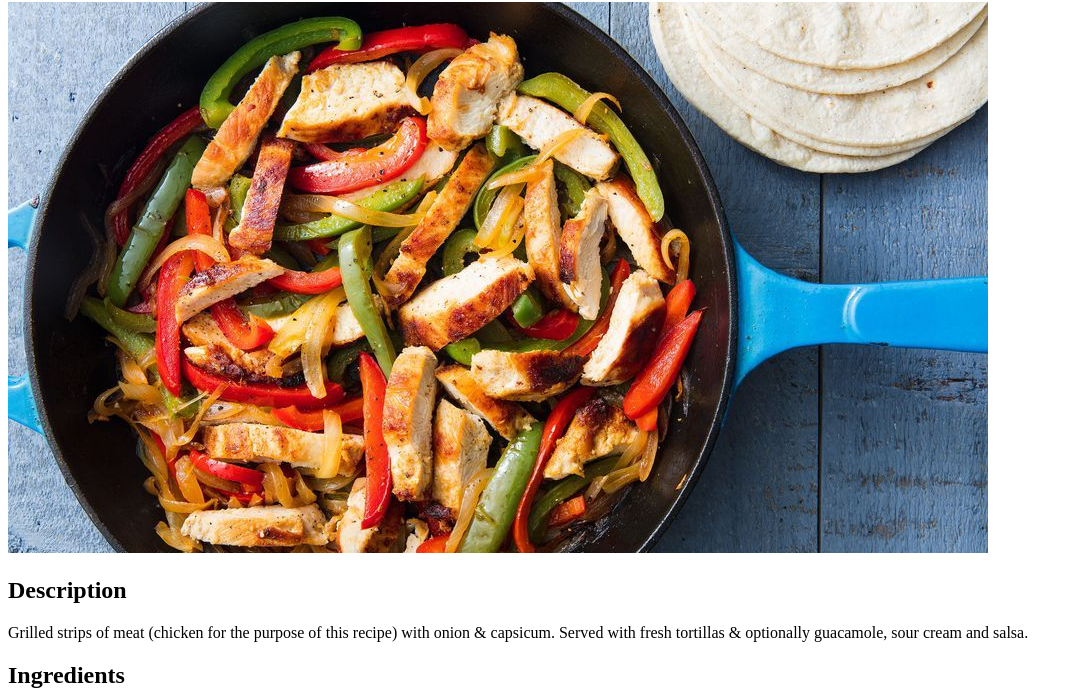
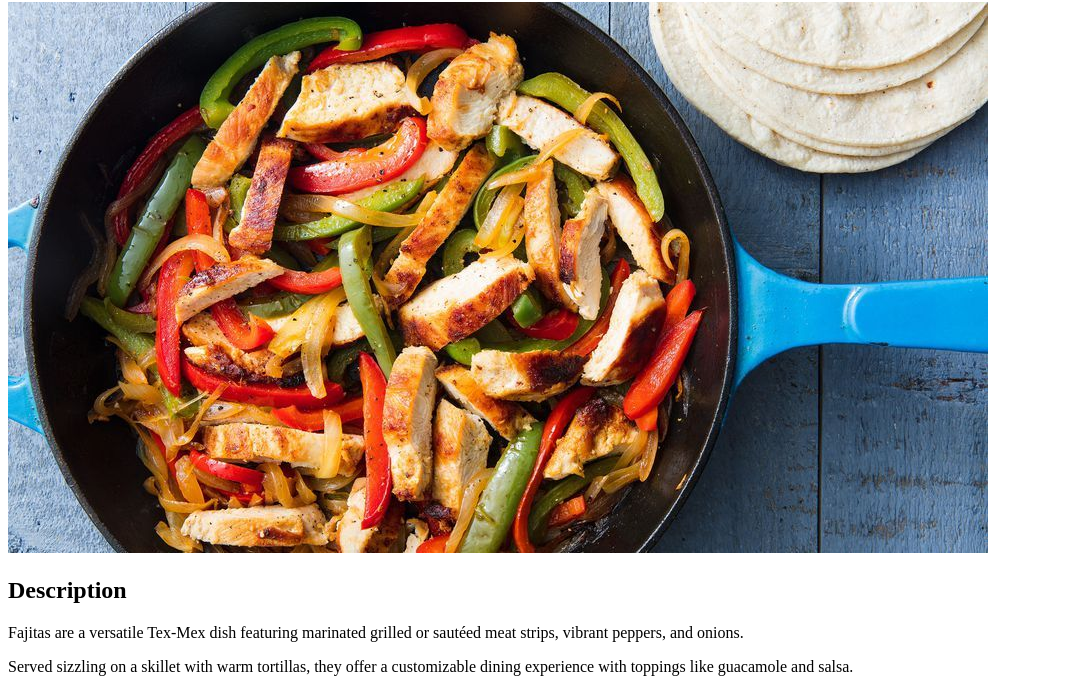
Before and after one commit to shoveltbog/odin-recipes, a plain HTML site: page recipes/fajitas.html in a window 1280 px wide. Shown: the part 78-771 px from the top of the page, without its empty margins (0-1083 px from the left). Drawn offline with Linux system fonts and the light colour scheme.

Commit message:
change description on fajitas page

```diff
--- a/recipes/fajitas.html
+++ b/recipes/fajitas.html
@@ -12,7 +12,8 @@
             <img src="../images/fajitas.jpg" alt="Picture of chicken fajitas">
 
         <h2>Description</h2>
-            <p>Grilled strips of meat (chicken for the purpose of this recipe) with onion & capsicum. Served with fresh tortillas & optionally guacamole, sour cream and salsa.</p>
+            <p>Fajitas are a versatile Tex-Mex dish featuring marinated grilled or sautéed meat strips, vibrant peppers, and onions.</p>
+            <p>Served sizzling on a skillet with warm tortillas, they offer a customizable dining experience with toppings like guacamole and salsa.</p>
 
         <h2>Ingredients</h2>
             <h4>For the Fajitas</h4>
```
